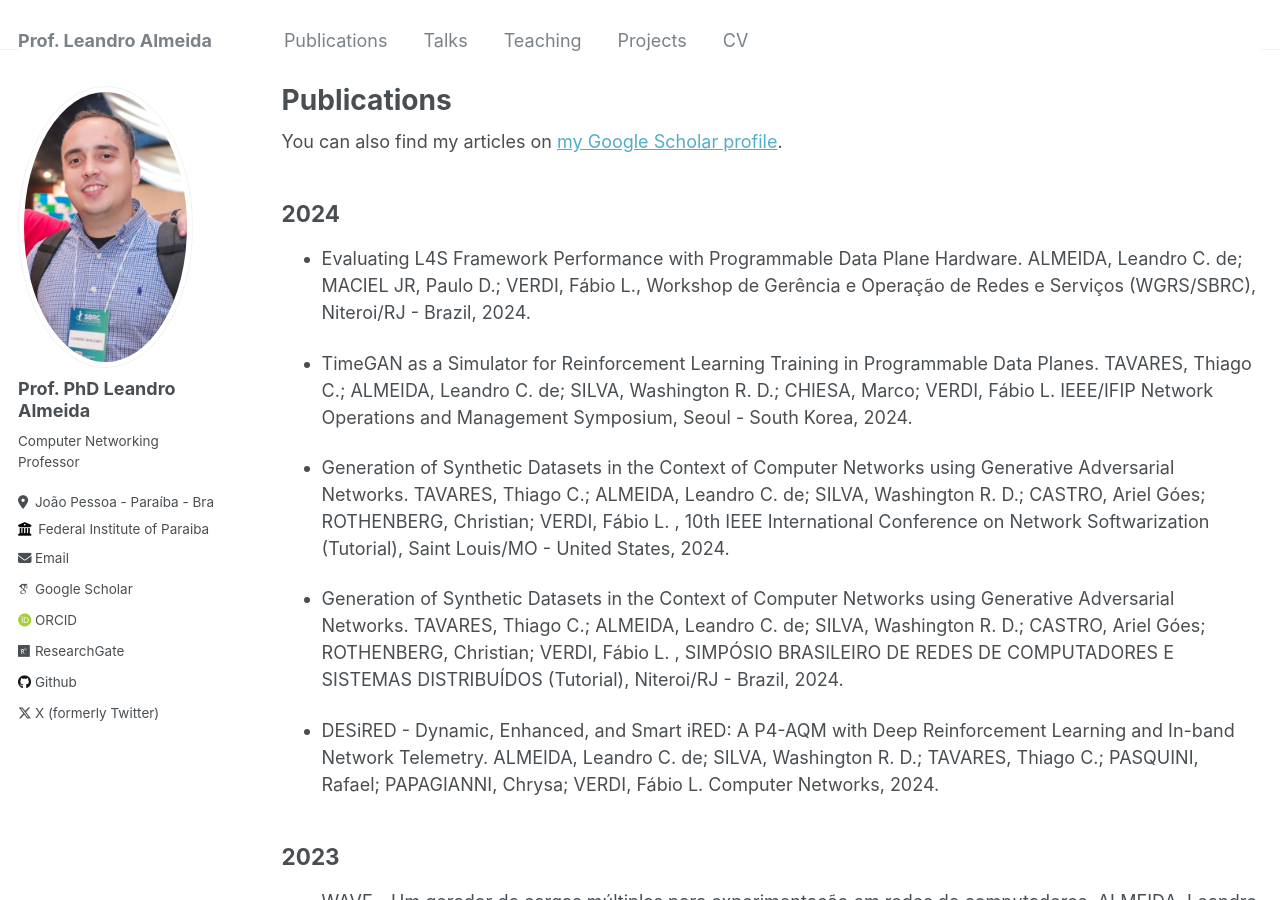
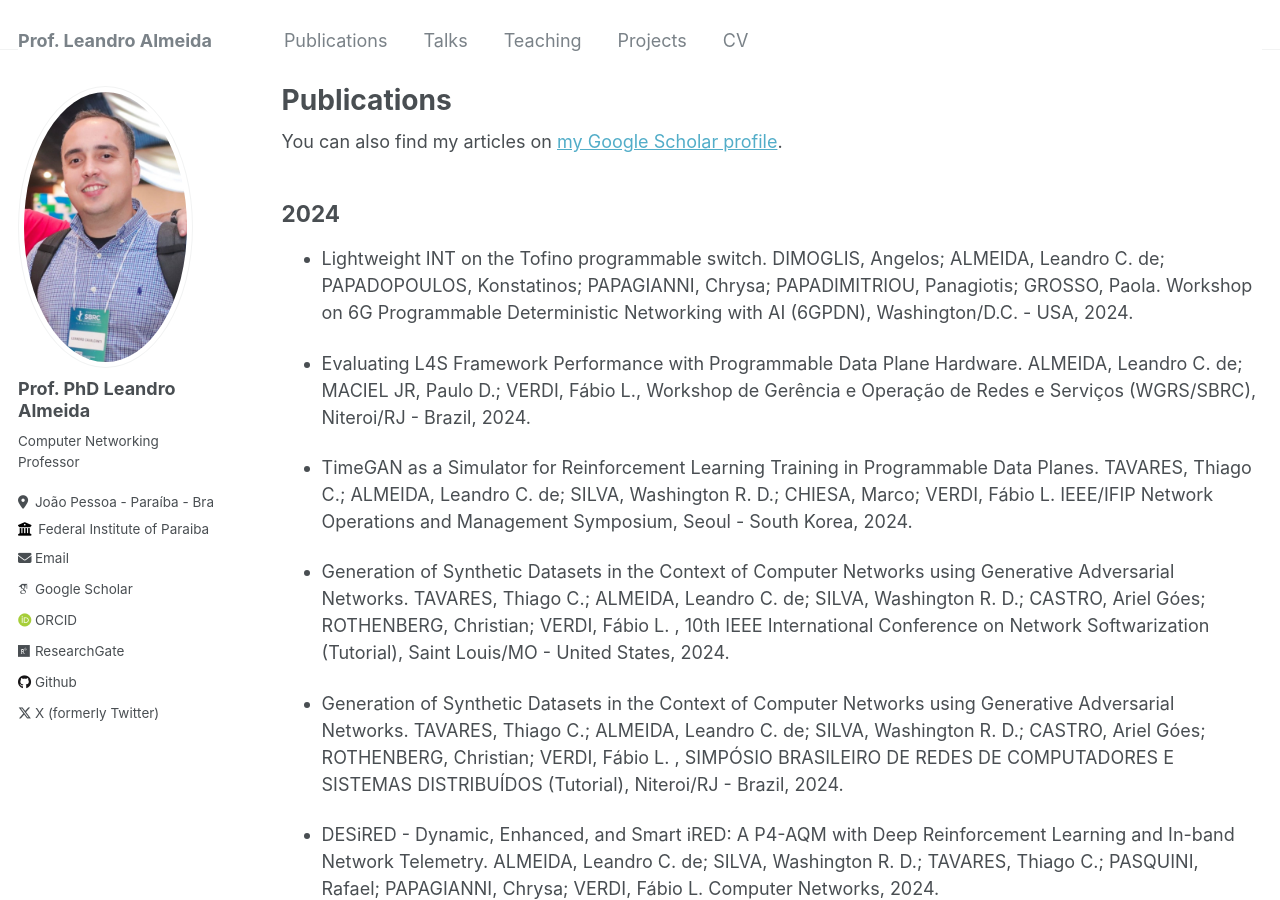
Before and after one commit to leandrocalmeida/leandrocalmeida.github.io, a Jekyll site: the page built from _pages/publications.md, in a window 1280 px wide and 900 px high. Built offline with Jekyll 4.4.1, drawn with Linux system fonts in a browser that asks for light colours; some web fonts are replaced.

Commit message:
update papers

```diff
--- a/_pages/publications.md
+++ b/_pages/publications.md
@@ -11,6 +11,8 @@ author_profile: true
 
 2024
 ------
+
+- Lightweight INT on the Tofino programmable switch. DIMOGLIS, Angelos; ALMEIDA, Leandro C. de; PAPADOPOULOS, Konstatinos; PAPAGIANNI, Chrysa; PAPADIMITRIOU, Panagiotis; GROSSO, Paola. Workshop on 6G Programmable Deterministic Networking with AI (6GPDN), Washington/D.C. - USA, 2024.
 
 - Evaluating L4S Framework Performance with Programmable Data Plane Hardware. ALMEIDA, Leandro C. de; MACIEL JR, Paulo D.; VERDI, Fábio L., Workshop de Gerência e Operação de Redes e Serviços (WGRS/SBRC), Niteroi/RJ - Brazil, 2024.
 
```
